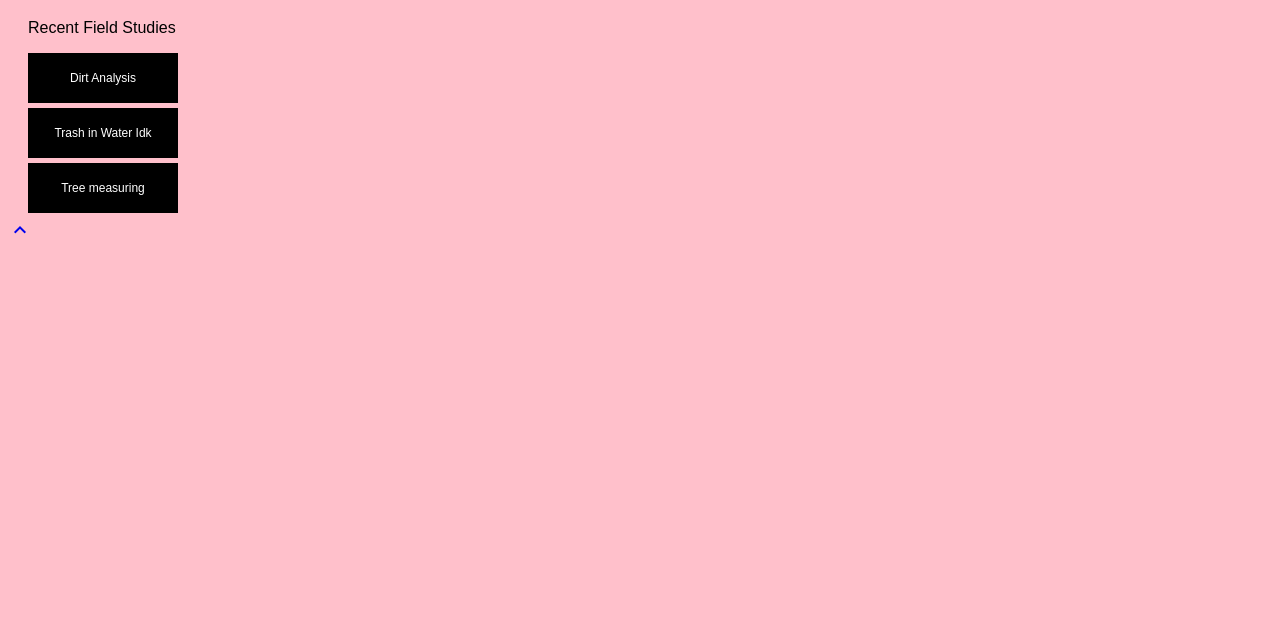
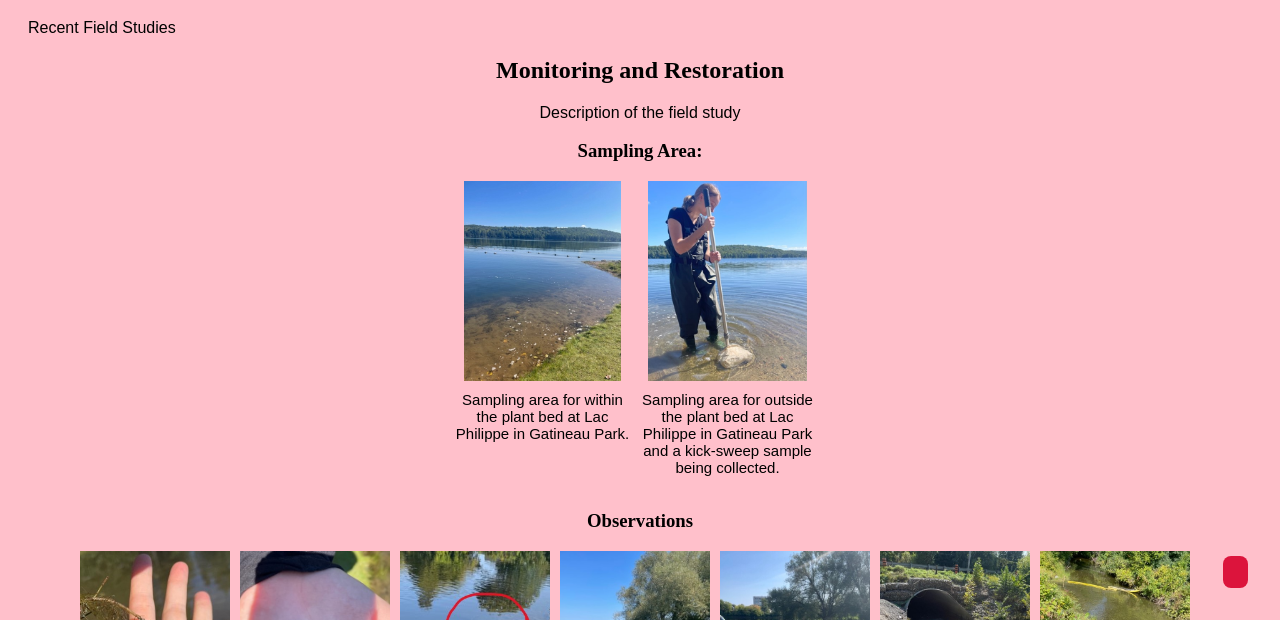
Before and after one commit to DannyG-11/DannyG-11.github.io, a plain HTML site: page index.html in a window 1280 px wide. Both pictures are taken after a click on the item "Field Work". Shown: the part 180-800 px from the top of the page. Drawn offline with nearby package versions, Linux system fonts and the light colour scheme.

Commit message:
Added first field study

```diff
--- a/app.css
+++ b/app.css
@@ -66,3 +66,98 @@ button:hover{
     font-size: 14px;
     transition: 0.3s;
 }
+
+html {
+    scroll-behavior: smooth;
+}
+
+.backtotop {
+    position: fixed;
+    bottom: 2rem;
+    right: 2rem;
+    display: inline-flex;
+    align-items: center;
+    justify-content: center;
+    background-color: #dc143c;
+    border-radius: 0.5rem;
+    text-decoration: none;
+    transition: top 0.2s ease-out;
+}
+
+.backtotop span {
+    color: #fff;
+    font-size: 2rem;
+    transition: top 0.2s ease-out;
+}
+
+.backtotop:hover {
+    background-color: #be1a3b;
+}
+.backtotop:hover span {
+    transform: translateY(-0.1rem);
+}
+
+/* Start of Field Work specific */
+.fw1-1 {
+    display: flex;
+    justify-content: center;
+    margin: 0 auto;
+    flex-direction: row;
+}
+
+.image-container img {
+    height: 200px;
+    width: auto;
+    object-fit: contain;
+    margin-bottom: 5px;
+}
+
+.image-container {
+    text-align: center;
+    margin-right: 10px;
+    display: flex;
+    object-fit: contain;
+    flex-direction: column;
+    max-width: 175px;
+}
+
+.image-container p {
+    margin-top: 5px;
+}
+
+.image-container-fw1-2 img {
+    height: 200px;
+    width: auto;
+    object-fit: contain;
+    margin-bottom: 5px;
+    object-fit: cover;
+}
+
+.image-container-fw1-2 {
+    text-align: center;
+    margin-right: 10px;
+    display: flex;
+    object-fit: contain;
+    flex-direction: column;
+    max-width: 150px;
+    flex: 1;
+    box-sizing: border-box;
+
+}
+
+.image-container-fw1-2 p {
+    margin-top: 5px;
+}
+
+#fw1 {
+    text-align: center;
+}
+
+#fw1 h2 {
+    margin-bottom: 20px;
+}
+
+.fw1-1 p {
+    margin-top: 5px;
+    font-size: 15px;
+}
--- a/app.js
+++ b/app.js
@@ -20,8 +20,8 @@ function showContent6(){
 
 // Tabs start
 
-const tabs = document.querySelectorAll('[data-tab-target')
-const tabContents = document.querySelectorAll('[data-tab-content')
+const tabs = document.querySelectorAll('[data-tab-target]')
+const tabContents = document.querySelectorAll('[data-tab-content]')
 
 tabs.forEach(tab => {
     tab.addEventListener('click', () => {
--- a/index.html
+++ b/index.html
@@ -9,10 +9,6 @@
         <link rel="icon" href="PoppyIcon.png">
         <link href="https://fonts.googleapis.com/icon?family=Material+Icons"
       rel="stylesheet">
-
-        <link rel="stylesheet" href="https://fonts.googleapis.com/css2
-        ?family=Material+Symbols+Outlined:opsz,wght,FILL,GRAD@24,400,0,0" />
-
         <title>Sara's Website</title>
 
     </head>
@@ -42,22 +38,71 @@
             <div id="fieldwork" data-tab-content>
                 <h1>Field Work</h1>
                 <p>Recent Field Studies</p>
+
+                <section id="fw1">
+                    <h2>Monitoring and Restoration</h2>
+                    <p>Description of the field study</p>
+                    <h3>Sampling Area:</h3>
+                    <div class="fw1-1">
+                        <div class="image-container">
+                            <img src="Monitoring and Restoration image 1.jpg" alt="Image unable to be displayed">
+                            <p>Sampling area for within the plant bed at Lac Philippe in Gatineau Park.</p>
+                        </div>
+                        <div class="image-container">
+                            <img src="Monitoring and Restoration image 2.jpg" alt="Image unable to be displayed">
+                            <p>Sampling area for outside the plant bed at Lac Philippe in Gatineau Park and a kick-sweep sample being collected.</p>
+                        </div>
+                    </div>
+
+                    <h3>Observations</h3>
+                    <div class="fw1-1">
+                        <div class="image-container-fw1-2">
+                            <img src="Monitoring and Restoration image 3.jpg" alt="Image unable to be displayed">
+                            <p>Sampling area for within the plant bed at Lac Philippe in Gatineau Park.</p>
+                        </div>
+                        <div class="image-container-fw1-2">
+                            <img src="Monitoring and Restoration image 4.jpg" alt="Image unable to be displayed">
+                            <p>Sampling area for outside the plant bed at Lac Philippe in Gatineau Park and a kick-sweep sample being collected.</p>
+                        </div>
+                        <div class="image-container-fw1-2">
+                            <img src="Monitoring and Restoration image 5.jpg" alt="Image unable to be displayed">
+                            <p>Sampling area for outside the plant bed at Lac Philippe in Gatineau Park and a kick-sweep sample being collected.</p>
+                        </div>
+                        <div class="image-container-fw1-2">
+                            <img src="Monitoring and Restoration image 6.jpg" alt="Image unable to be displayed">
+                            <p>Sampling area for outside the plant bed at Lac Philippe in Gatineau Park and a kick-sweep sample being collected.</p>
+                        </div>
+                        <div class="image-container-fw1-2">
+                            <img src="Monitoring and Restoration image 7.jpg" alt="Image unable to be displayed">
+                            <p>Sampling area for outside the plant bed at Lac Philippe in Gatineau Park and a kick-sweep sample being collected.</p>
+                        </div>
+                        <div class="image-container-fw1-2">
+                            <img src="Monitoring and Restoration image 8.jpg" alt="Image unable to be displayed">
+                            <p>Sampling area for outside the plant bed at Lac Philippe in Gatineau Park and a kick-sweep sample being collected.</p>
+                        </div>
+                        <div class="image-container-fw1-2">
+                            <img src="Monitoring and Restoration image 9.jpg" alt="Image unable to be displayed">
+                            <p>Sampling area for outside the plant bed at Lac Philippe in Gatineau Park and a kick-sweep sample being collected.</p>
+                        </div>
+                    </div>
+
+                </section>
+                <!--
                 <button onClick="showContent4()">Dirt Analysis</button>
                 <button onClick="showContent5()">Trash in Water Idk</button>
-                <button onClick="showContent6()">Tree measuring</button>
+                <button onClick="showContent6()">Tree measuring</button> -->
             </div>
             <div id="resume" data-tab-content>
                 <h1>Resume</h1>
                 <p>Resume page</p>
             </div>
         </div>
-    <!-- <p>Accomplishments Page</p> //-->
 
-    <!-- Back to top button //-->
-        <a href="#">
-            <span class="material-symbols-outlined">
-                &#xe316
-                </span>
+        <br>
+
+        <!-- Back to top button //-->
+        <a href="#" class="backtotop">
+            <span class="material-icons">&#xe316</span>
         </a>
 
 
```
Also changed, not shown: Monitoring and Restoration image 1.jpg (added), Monitoring and Restoration image 2.jpg (added), Monitoring and Restoration image 3 - Copy.jpg (added), Monitoring and Restoration image 3.jpg (added), Monitoring and Restoration image 4.jpg (added), Monitoring and Restoration image 5.jpg (added), Monitoring and Restoration image 6.jpg (added), Monitoring and Restoration image 7.jpg (added), Monitoring and Restoration image 8.jpg (added), Monitoring and Restoration image 9.jpg (added).
